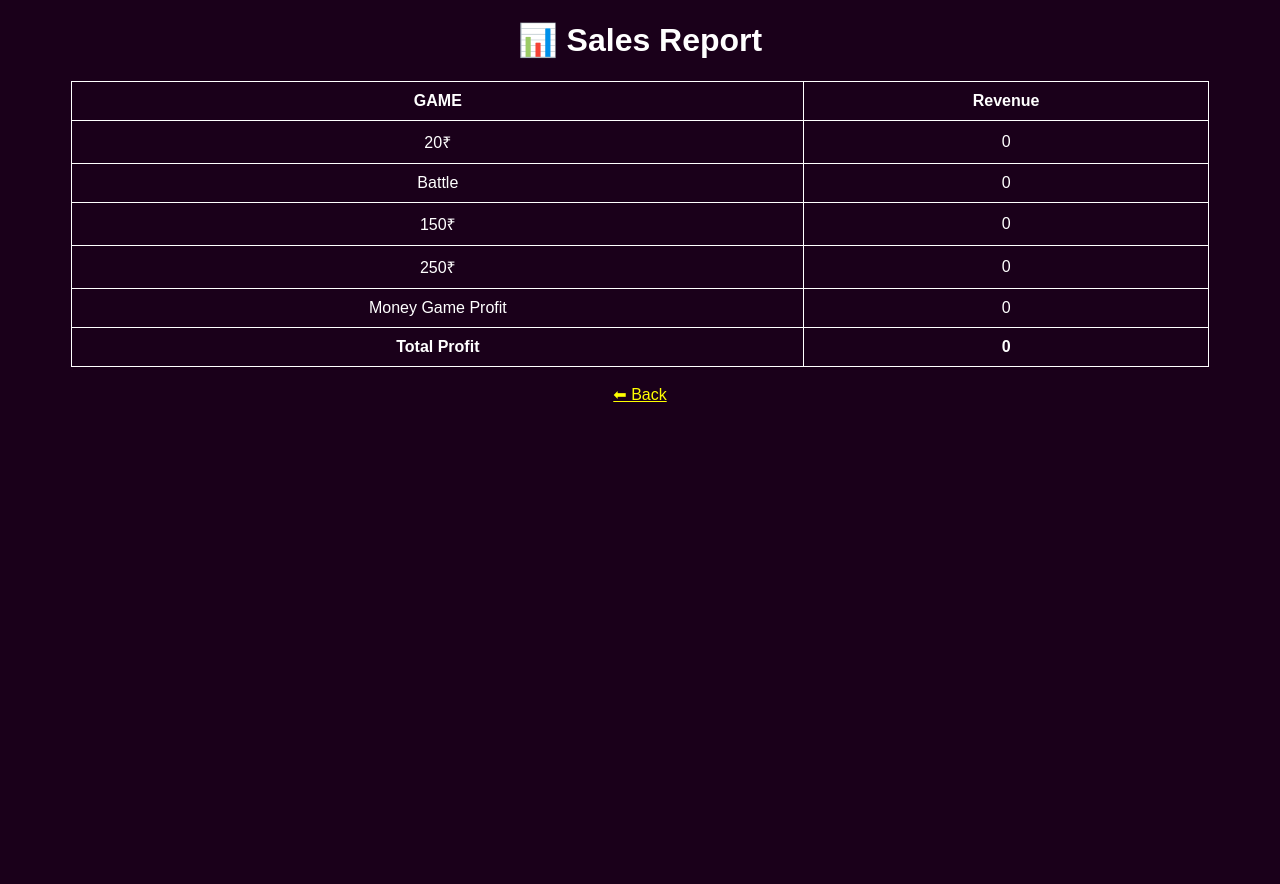
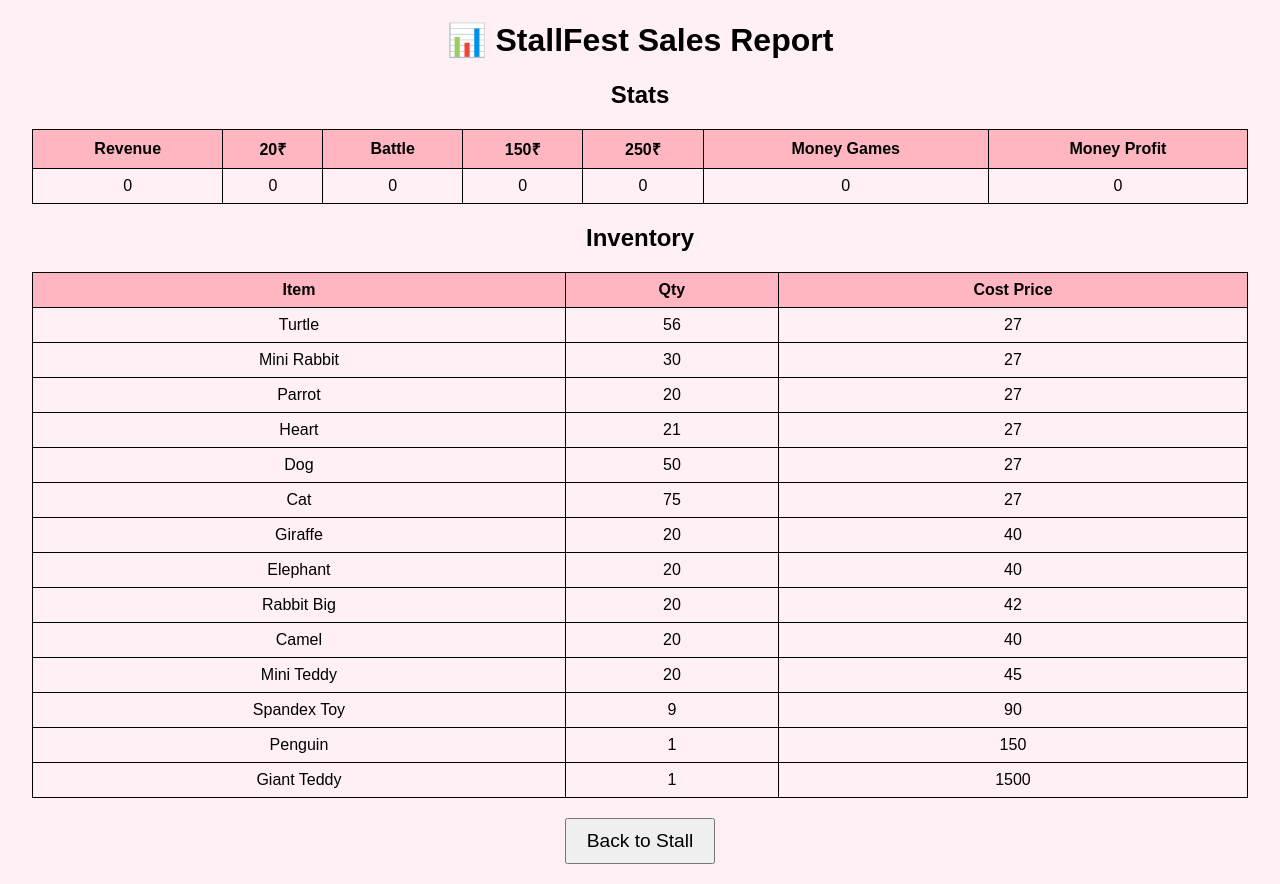
Before and after one commit to 1styearcs-creator/stallfest1, a Flask app: page /report in a window 1280 px wide. Before the commit the page ends 402 px from the top, so only its background shows below. Run offline with Flask 3, Linux system fonts and the light colour scheme; data comes from the database, SQL or seed files in the repository.

Commit message:
Update report.html

```diff
--- a/templates/report.html
+++ b/templates/report.html
@@ -1,26 +1,49 @@
 <!DOCTYPE html>
-<html>
+<html lang="en">
 <head>
+<meta charset="UTF-8">
 <meta name="viewport" content="width=device-width, initial-scale=1.0">
 <title>Sales Report</title>
 <style>
-body{font-family:sans-serif;background:#1a001a;color:white;text-align:center;}
-table{margin:auto;border-collapse:collapse;width:90%;}
-th,td{border:1px solid white;padding:10px;}
+body {font-family:Arial,sans-serif;background:#FFF0F5;margin:0;padding:0;}
+h1,h2{text-align:center;}
+table {margin:auto;border-collapse:collapse;width:95%;}
+th,td {border:1px solid #000;padding:8px;text-align:center;}
+th {background-color:#ffb6c1;}
 </style>
 </head>
 <body>
-<h1>📊 Sales Report</h1>
+<h1>📊 StallFest Sales Report</h1>
+<h2>Stats</h2>
 <table>
-<tr><th>GAME</th><th>Revenue</th></tr>
-<tr><td>20₹</td><td>{{stats[2]*20}}</td></tr>
-<tr><td>Battle</td><td>{{stats[3]*220}}</td></tr>
-<tr><td>150₹</td><td>{{stats[4]*150}}</td></tr>
-<tr><td>250₹</td><td>{{stats[5]*250}}</td></tr>
-<tr><td>Money Game Profit</td><td>{{stats[7]}}</td></tr>
-<tr><th>Total Profit</th><th>{{stats[1]+stats[7]}}</th></tr>
+<tr>
+<th>Revenue</th><th>20₹</th><th>Battle</th><th>150₹</th><th>250₹</th><th>Money Games</th><th>Money Profit</th>
+</tr>
+<tr>
+<td>{{ stats[1] }}</td>
+<td>{{ stats[2] }}</td>
+<td>{{ stats[3] }}</td>
+<td>{{ stats[4] }}</td>
+<td>{{ stats[5] }}</td>
+<td>{{ stats[6] }}</td>
+<td>{{ stats[7] }}</td>
+</tr>
 </table>
-<br>
-<a href="/" style="color:yellow;">⬅ Back</a>
+
+<h2>Inventory</h2>
+<table>
+<tr><th>Item</th><th>Qty</th><th>Cost Price</th></tr>
+{% for item in inventory %}
+<tr>
+<td>{{item}}</td>
+<td>{{inventory[item]['qty']}}</td>
+<td>{{inventory[item]['cp']}}</td>
+</tr>
+{% endfor %}
+</table>
+
+<div style="text-align:center;margin:20px;">
+<a href="/"><button style="font-size:1.2em;padding:10px 20px;">Back to Stall</button></a>
+</div>
 </body>
 </html>
```
